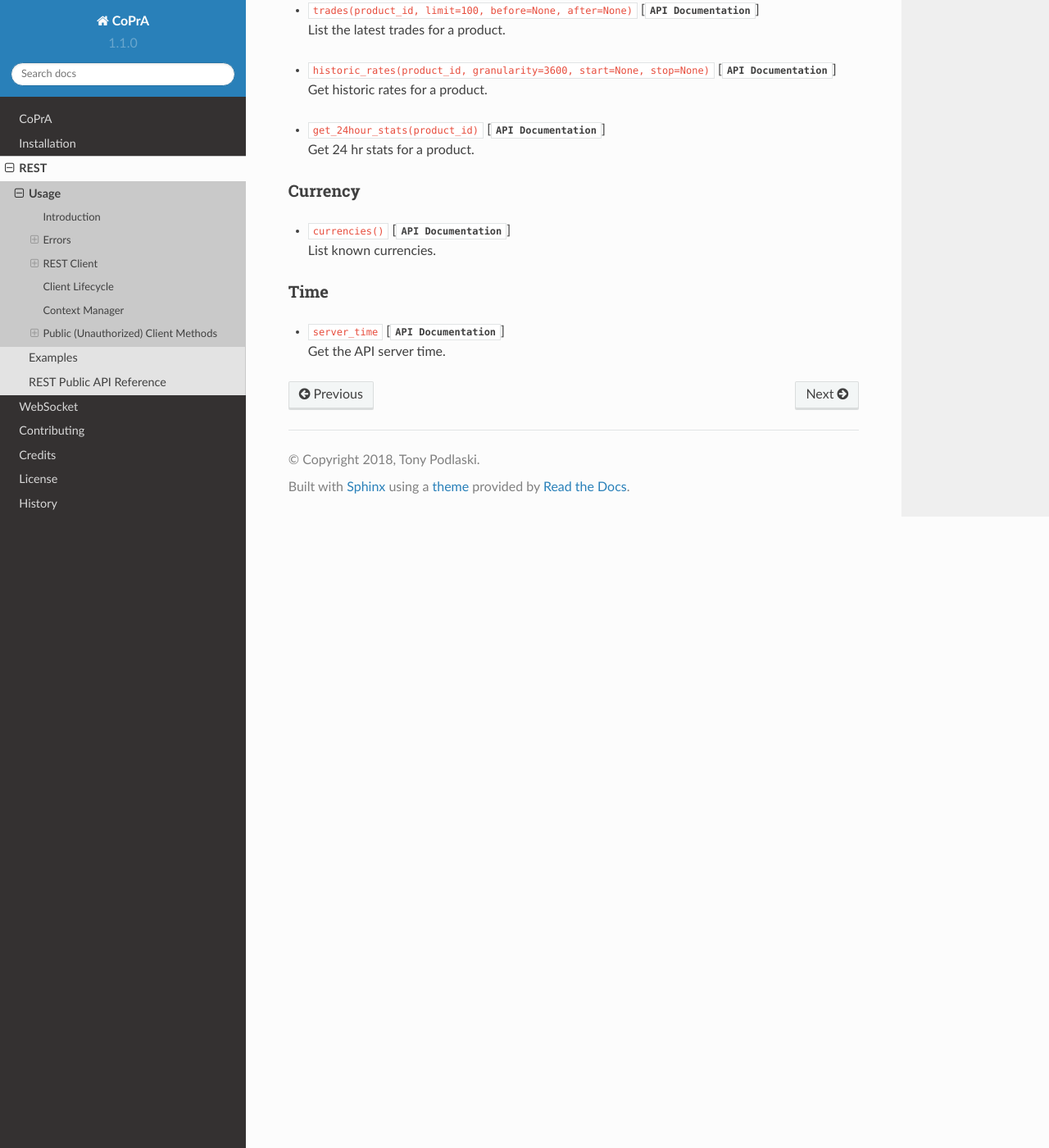
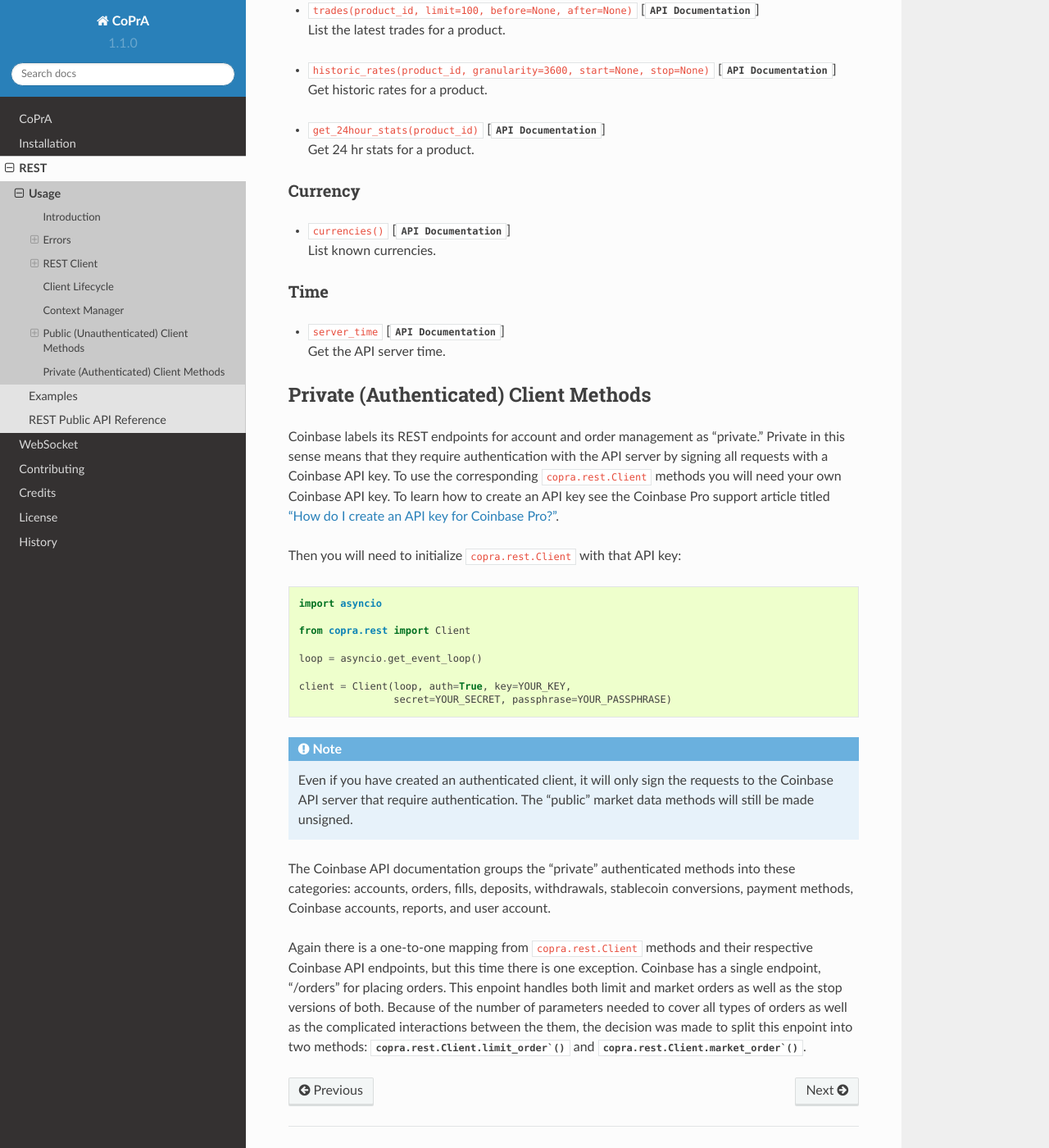
Before and after one commit to tpodlaski/copra, a Sphinx documentation site: the page built from docs/rest/usage.rst, in a window 1280 px wide and 1400 px high, scrolled down 3763 px. Shown: the whole window at 82% size. Built offline with Sphinx 7.4.7 and the Read the Docs theme 2.0.0, drawn with Linux system fonts in a browser that asks for light colours; some of the changed text lies outside the part shown.

Commit message:
Update usage.rst

```diff
--- a/docs/rest/usage.rst
+++ b/docs/rest/usage.rst
@@ -109,7 +109,7 @@ If you only need to create a client, use it briefly and not need it again for th
 
 Note that if you will be using the client repeatedly over the duration of your program, it is best to create one client, store a reference to it, and use it repeatedly instead of creating a new client every time you need to make a request or two. This has to do with the aiohttp session handles its connection pool. Connections are reused and keep-alives are on which will result in better performance in subsequent requests versus creating a new client every time.
 
-Public (Unauthorized) Client Methods
+Public (Unauthenticated) Client Methods
 --------------
 
 Coinbase refers to the collection of endpoints that do not require authorization as their "Market Data API". They further group those endpoints into 3 categories: products, currency and time. The CoPra rest client provides methods that are a one-to-one match to the endpoints in Coinbase's Market Data API.
@@ -154,3 +154,29 @@ Time
 *
     | ``server_time`` [:meth:`API Documentation <copra.rest.Client.server_time>`]
     | Get the API server time.
+
+
+Private (Authenticated) Client Methods
+--------------------------------------
+
+Coinbase labels its REST endpoints for account and order management as "private." Private in this sense means that they require authentication with the API server by signing all requests with a Coinbase API key. To use the corresponding ``copra.rest.Client`` methods you will need your own Coinbase API key. To learn how to create an API key see the Coinbase Pro support article titled `"How do I create an API key for Coinbase Pro?" <https://support.pro.coinbase.com/customer/en/portal/articles/2945320-how-do-i-create-an-api-key-for-coinbase-pro->`_.
+
+Then you will need to initialize ``copra.rest.Client`` with that API key:
+
+
+.. code:: python
+
+    import asyncio
+
+    from copra.rest import Client
+
+    loop = asyncio.get_event_loop()
+
+    client = Client(loop, auth=True, key=YOUR_KEY,
+                    secret=YOUR_SECRET, passphrase=YOUR_PASSPHRASE)
+
+.. Note:: Even if you have created an authenticated client, it will only sign the requests to the Coinbase API server that require authentication. The "public" market data methods will still be made unsigned.
+
+The Coinbase API documentation groups the "private" authenticated methods into these categories: accounts, orders, fills, deposits, withdrawals, stablecoin conversions, payment methods, Coinbase accounts, reports, and user account.
+
+Again there is a one-to-one mapping from ``copra.rest.Client`` methods and their respective Coinbase API endpoints, but this time there is one exception. Coinbase has a single endpoint, "/orders" for placing orders. This enpoint handles both limit and market orders as well as the stop versions of both. Because of the number of parameters needed to cover all types of orders as well as the complicated interactions between the them, the decision was made to split this enpoint into two methods: :meth:`copra.rest.Client.limit_order`` and :meth:`copra.rest.Client.market_order``.
```
